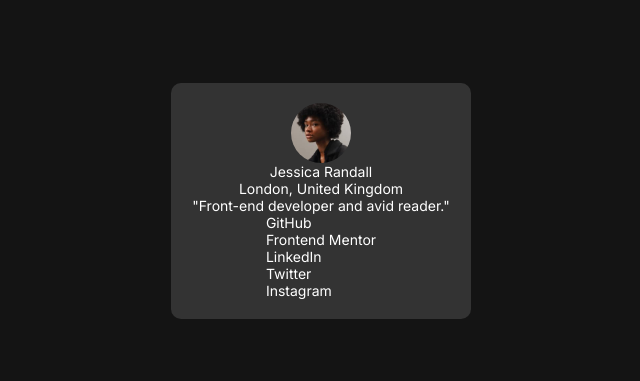
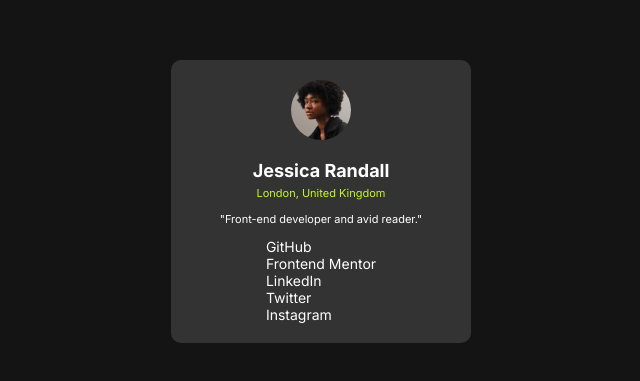
Before and after one commit to Muhammad-Taus/Social-Links-Profile, a plain HTML site: page index.html in a window 1280 px wide. Shown: the part 199-580 px from the top of the page, without its empty margins (319-959 px from the left). Drawn offline with Linux system fonts and the light colour scheme.

Commit message:
card heading done

```diff
--- a/styles.css
+++ b/styles.css
@@ -46,14 +46,25 @@ body{
     border-radius: 50%;
     width: 60px;
     height: 60px;
+    margin-bottom: 20px;
 }
 
 .card-heading p{
     text-align: center;
 }
 
+.card-heading p:first-child{
+    font-weight: 700;
+    font-size: 18px;
+}
 
+.card-heading p:nth-child(2){
+    padding-top: 5px;
+    color: var(--greenColor);
+    font-size: 11px;
+}
 
-
-.attribution { font-size: 11px; text-align: center; }
-.attribution a { color: hsl(228, 45%, 44%); }
+.card-heading p:nth-child(3){
+    padding: 12px;
+    font-size: 11px;
+}
```
